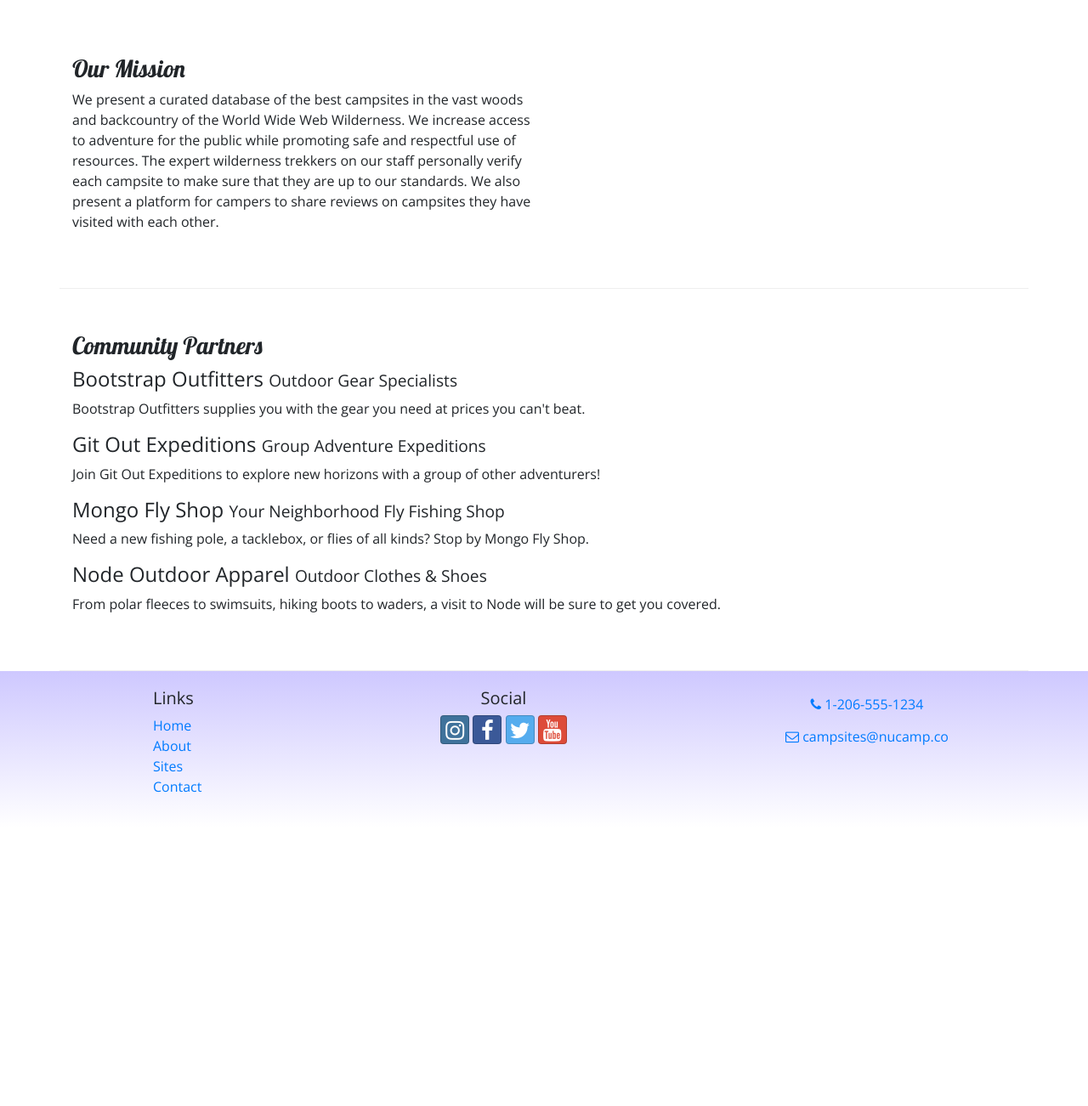
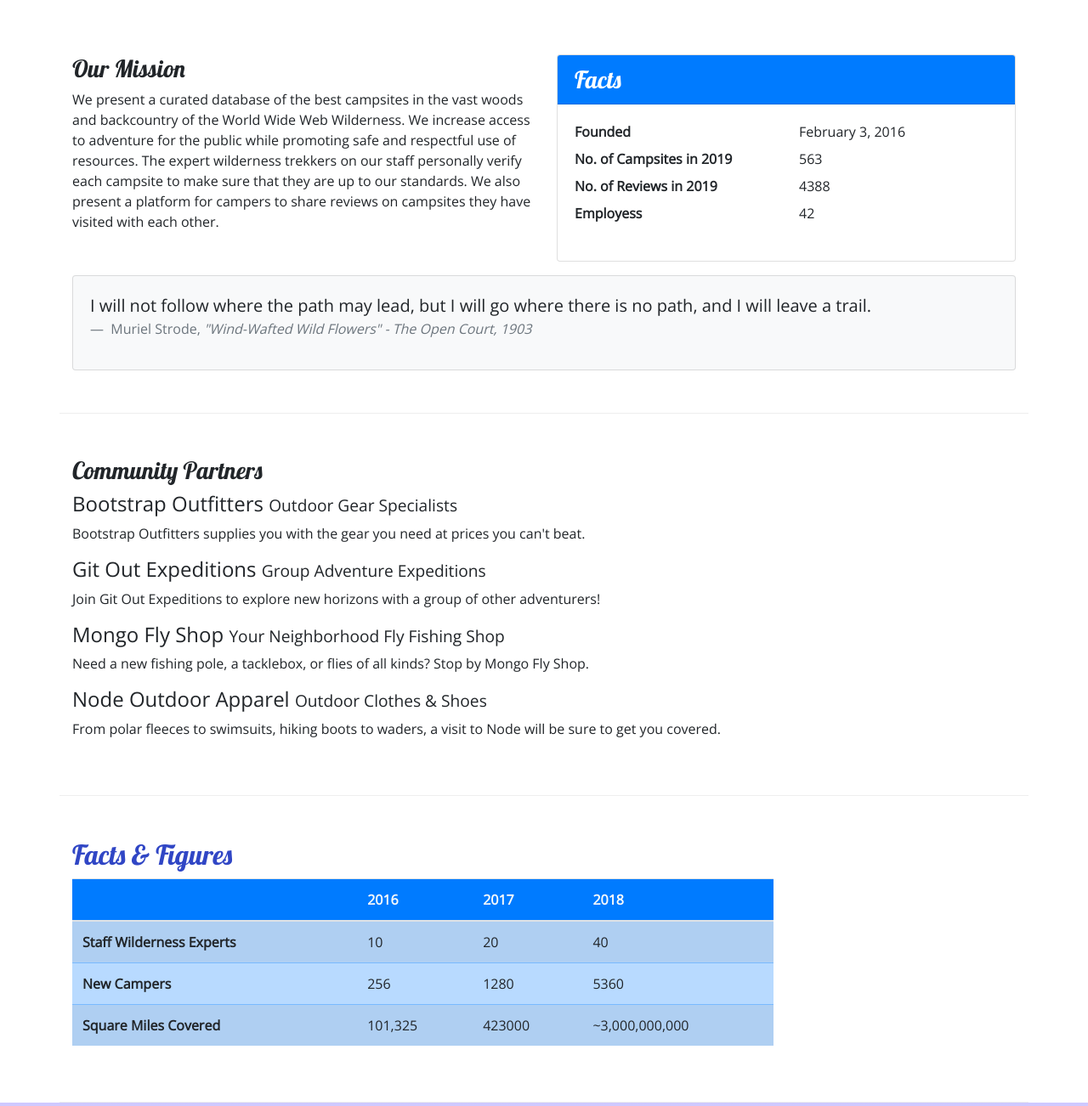
Before and after one commit to DQuo/Bootstrap-Project, a website: page aboutus.html in a window 1280 px wide. Shown: the part 340-1642 px from the top of the page at 85% size. Before the commit the page ends 1314 px from the top, so only its background shows below. Drawn offline with nearby package versions, Linux system fonts and the light colour scheme.

Commit message:
Tables and Cards

```diff
--- a/aboutus.html
+++ b/aboutus.html
@@ -77,7 +77,6 @@
 
     <!-- Main Content w/Grid Layout -->
     <div class="container">
-
         <!-- Row 1 -->
         <div class="row">
             <div class="col">
@@ -85,21 +84,54 @@
                 <li class="breadcrumb-item">
                   <a href="index.html">Home</a>
                 </li>
-                <li class="breadcrumb-item active">About Us</li>
+                <li class="breadcrumb-item active">
+                  About Us
+                </li>
               </ol>
                <h2>About Us</h2>
                <hr />
             </div>
         </div>
-
         <!-- Row 2 -->
         <div class="row row-content">
+          <!--Col 1-->
           <div class="col-sm-6">
             <h3>Our Mission</h3>
             <p>We present a curated database of the best campsites in the vast woods and backcountry of the World Wide Web Wilderness. We increase access to adventure for the public while promoting safe and respectful use of resources. The expert wilderness trekkers on our staff personally verify each campsite to make sure that they are up to our standards. We also present a platform for campers to share reviews on campsites they have visited with each other.</p>
           </div>
+          <!--Col 2-->
+          <div class="col-sm-6">
+            <div class="card">
+              <h3 class="card-header bg-primary text-white">Facts</h3>
+              <div class="card-body">
+                <dl class="row">
+                  <dt class="col-6">Founded</dt>
+                  <dd class="col-6">February 3, 2016</dd>
+                  <dt class="col-6">No. of Campsites in 2019</dt>
+                  <dd class="col-6">563</dd>
+                  <dt class="col-6">No. of Reviews in 2019</dt>
+                  <dd class="col-6">4388</dd>
+                  <dt class="col-6">Employess</dt>
+                  <dd class="col-6">42</dd>
+                </dl>
               </div>
-
+            </div>
+          </div>
+          <!--Col 3-->
+          <div class="col">
+            <div class="card bg-light mt-3">
+              <blockquote class="blockquote card-body">
+                <p class="mb-0">
+                  I will not follow where the path may lead, but I will go where there is no path, and I will leave a trail.
+                </p>
+                <footer class="blockquote-footer">
+                  Muriel Strode,
+                  <cite title="Source Title">"Wind-Wafted Wild Flowers" - The Open Court, 1903</cite>
+                </footer>
+              </blockquote>
+            </div>
+          </div>
+        </div>
         <!-- Row 3 -->
         <div class="row row-content">
           <div class="col">
@@ -114,11 +146,48 @@
             <p class="d-none d-sm-block">From polar fleeces to swimsuits, hiking boots to waders, a visit to Node will be sure to get you covered.</p>
           </div>
         </div>
-
+        <!-- Row 4-->
+        <div class="row row-content">
+          <div class="col-sm-9">
+            <h2>Facts &amp; Figures</h2>
+            <div class="table-responsive">
+              <table class="table table-striped">
+                <thead>
+                  <tr class="bg-primary text-light">
+                    <th></th>
+                    <th>2016</th>
+                    <th>2017</th>
+                    <th>2018</th>
+                    <tbody class="table-primary">
+                      <tr>
+                        <th>Staff Wilderness Experts</th>
+                        <td>10</td>
+                        <td>20</td>
+                        <td>40</td>
+                      </tr>
+                      <tr>
+                        <th>New Campers</th>
+                        <td>256</td>
+                        <td>1280</td>
+                        <td>5360</td>
+                      </tr>
+                      <tr>
+                        <th>Square Miles Covered</th>
+                        <td>101,325</td>
+                        <td>423000</td>
+                        <td>~3,000,000,000</td>
+                      </tr>
+                    </tbody>
+                  </tr>
+                </thead>
+              </table>
+            </div>
+          </div>
+        </div>
     </div>
 
     <!-- Footer w/Grid Layout -->
-    <footer>
+    <footer class="site-footer">
       <div class="container">
         <div class="row">
 
--- a/css/styles.css
+++ b/css/styles.css
@@ -14,7 +14,7 @@ header h2 {
   color: #cec8ff;
 }
 
-footer {
+.site-footer {
   background-image: linear-gradient(#cec8ff, white);
   padding: 20px 0px;
 }
```
Also changed, not shown: contactus.html (+1 -1 lines), index.html (+1 -1 lines). Lines whose indentation alone changed are shown as unchanged.
